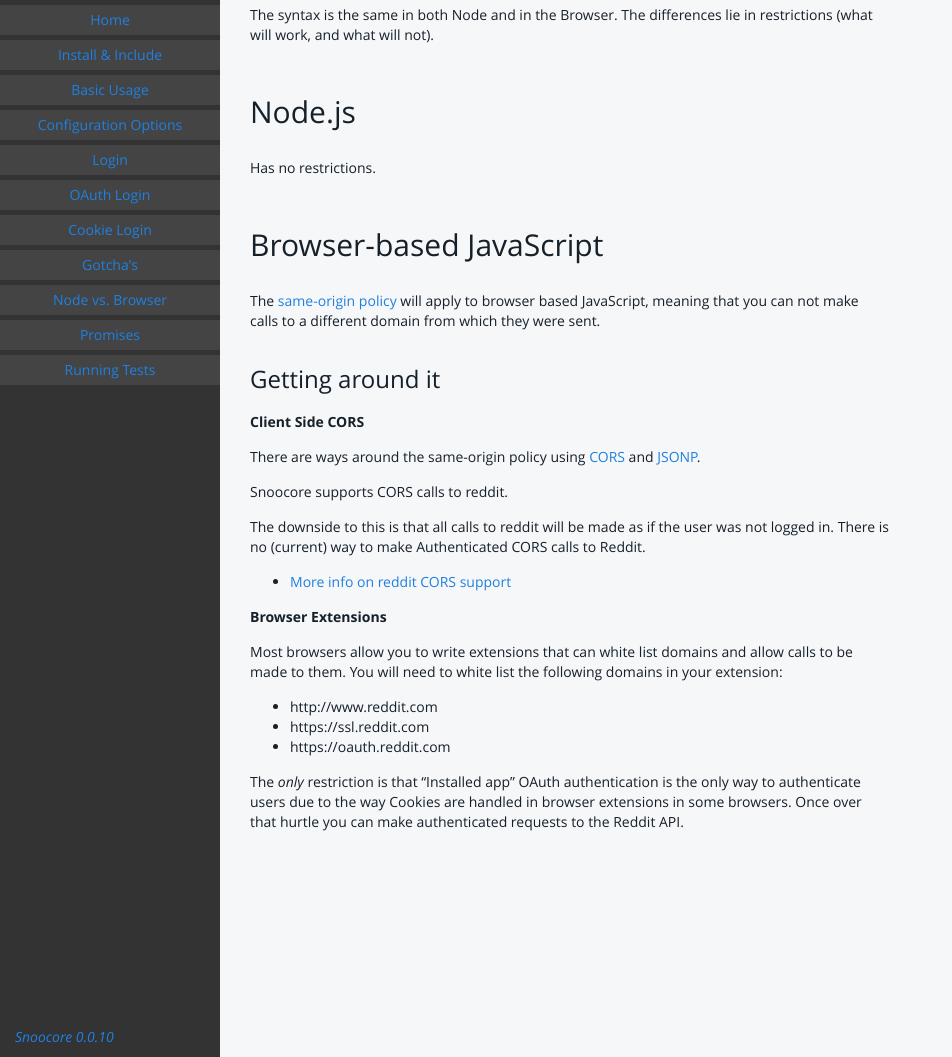
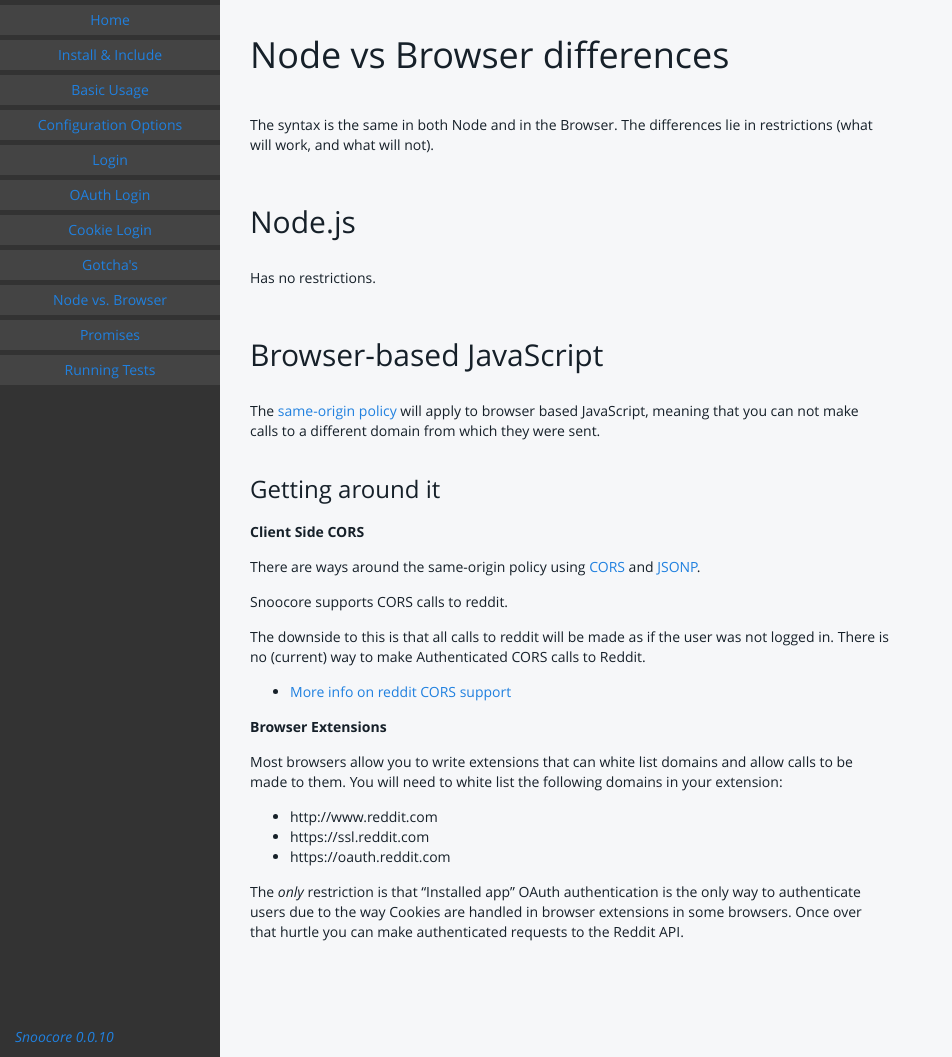
Before and after one commit to terryma/snoocore, a Jekyll site: the page built from node-vs-browser.md, in a window 1280 px wide. Shown: the whole page, without its empty margins (0-952 px from the left). Built offline with Jekyll 4.4.1, drawn with Linux system fonts in a browser that asks for light colours; Markdown is read by kramdown in place of the engine named in the settings.

Commit message:
added in title

```diff
--- a/node-vs-browser.md
+++ b/node-vs-browser.md
@@ -2,6 +2,8 @@
 title: Snoocore Node vs Browser
 layout: default
 ---
+
+# Node vs Browser differences
 
 The syntax is the same in both Node and in the Browser. The differences lie in restrictions (what will work, and what will not).
 
```
